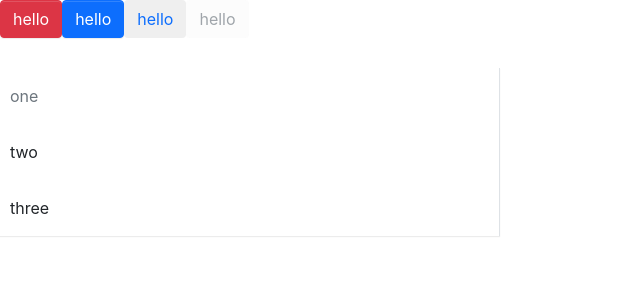
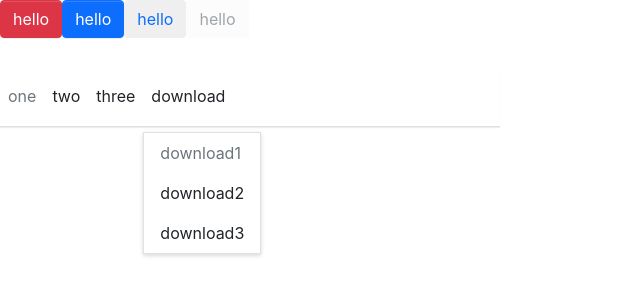
Before and after one commit to JavonLuo/vship, a React (Create React App) app: page / in a window 1280 px wide. Shown: the top 300 px of the page, without its empty margins (0-640 px from the left). Built offline with nearby package versions, Linux system fonts and the light colour scheme.

Commit message:
Menu组件升级

```diff
--- a/src/App.tsx
+++ b/src/App.tsx
@@ -2,7 +2,8 @@
 import './styles/index.scss';
 import Button from './components/Button';
 import Menu from './components/Menu/menu';
-import MenuItem from './components/Menu/menuItem'
+import MenuItem from './components/Menu/menuItem';
+import SubMenu from './components/Menu/subMenu'
 function App() {
   return (
     <div className="App">
@@ -19,16 +20,27 @@
         hello
      </Button>
      <div style={{width:500}}>
-      <Menu mode={'vertical'}>
-        <MenuItem index={0} disabled>
+      <Menu mode={'horizontal'}>
+        <MenuItem disabled>
           one
        </MenuItem>
-        <MenuItem index={1}>
+        <MenuItem>
           two
        </MenuItem>
-        <MenuItem index={2}>
+        <MenuItem>
           three
        </MenuItem>
+       <SubMenu title='download'>
+       <MenuItem disabled>
+       download1
+       </MenuItem>
+        <MenuItem>
+        download2
+       </MenuItem>
+        <MenuItem>
+        download3
+       </MenuItem>
+       </SubMenu>
       </Menu>
      </div>
     </div>
--- a/src/components/Menu/_style.scss
+++ b/src/components/Menu/_style.scss
@@ -24,6 +24,62 @@
         }
     }
 }
+.submenu-item {
+    position: relative;
+    .submenu-title {
+      display: flex;
+      align-items: center;
+    }
+    .arrow-icon {
+      transition: transform .25s ease-in-out;
+      margin-left: 3px;
+    }
+    &:hover {
+      .arrow-icon {
+        transform: rotate(180deg);
+      }
+    }
+  }
+  .is-vertical {
+    .arrow-icon {
+      transform: rotate(0deg) !important;
+    }
+  }
+  .is-vertical.is-opened {
+    .arrow-icon {
+      transform: rotate(180deg) !important;
+    }
+  }
+  .submenu {
+    //display: none;
+    list-style:none;
+    padding-left: 0;
+    white-space: nowrap;
+    //transition: $menu-transition;
+    .menu-item {
+      padding: $menu-item-padding-y $menu-item-padding-x;
+      cursor: pointer;
+      transition: $menu-transition;
+      color: $body-color;
+      &.is-active, &:hover {
+        color: $menu-item-active-color !important;
+      }
+    }
+  }
+  .menu-horizontal {
+    >.menu-item {
+      border-bottom: $menu-item-active-border-width solid transparent;
+    }
+    .submenu {
+      position: absolute;
+      background: $white;
+      z-index: 100;
+      top: calc(100% + 8px);
+      left: 0;
+      border: $menu-border-width solid $menu-border-color;
+      box-shadow: $submenu-box-shadow;
+    }
+  }
 .menu-vertical{
     flex-direction: column;
     border-bottom: 0px;
--- a/src/components/Menu/menu.tsx
+++ b/src/components/Menu/menu.tsx
@@ -1,6 +1,6 @@
 import React,{ useState, createContext } from 'react'
 import classNameas from 'classnames'
-// import MenuItem from './menuItem'
+import { MenuItemProps } from './menuItem'
 
 type menuMode = 'horizontal' | 'vertical'
 type onSelectCallback = (selectedIndex: number) => void
@@ -21,7 +21,8 @@
     const { defaultIndex, className, mode, style, children, onSelect } = props
     const [ curentActice, setActive ] = useState(defaultIndex)
     const classes = classNameas('menu', className, {
-        'menu-vertical': mode === 'vertical'
+        'menu-vertical': mode === 'vertical',
+        'menu-horizontal': mode !== 'vertical'
     })
     const handleClick = (index:number) => {
         setActive(index)
@@ -33,10 +34,23 @@
         index: curentActice ? curentActice : 0,
         onSelect: handleClick
     }
+    const renderChildren = () => {
+        return React.Children.map(children, (child,index) => {
+            const childElement = child as React.FunctionComponentElement<MenuItemProps>
+            const { displayName } = childElement.type
+            if (displayName === 'MenuItem' || displayName === 'SubMenu') {
+                return React.cloneElement(childElement, {
+                    index
+                })
+            } else {
+                console.error('warning: Menu has a child which is not a MenuItem component')
+            }
+        })
+    }
     return (
         <ul className={classes} style={style} data-testid='test-menu'>
             <MenuContext.Provider value={passedContext}>
-            {children}
+            {renderChildren()}
             </MenuContext.Provider>
         </ul>
     )
--- a/src/components/Menu/menuItem.tsx
+++ b/src/components/Menu/menuItem.tsx
@@ -2,14 +2,14 @@
 import classNames from 'classnames'
 import { MenuContext } from './menu'
 
-export interface menuItemProps {
-    index:number;
+export interface MenuItemProps {
+    index?:number;
     disabled?:boolean;
     className?:string;
     style?:React.CSSProperties;
 }
 
-const MenuItem: React.FC<menuItemProps> = (props) => {
+const MenuItem: React.FC<MenuItemProps> = (props) => {
     const { index, disabled, className, style, children} = props
     const context = useContext(MenuContext)
     const classes = classNames('menu-item',className,{
@@ -17,7 +17,7 @@
         'is-active': context.index === index && !disabled
     })
     const handleClick = () => {
-        if(context.onSelect && !disabled){
+        if(context.onSelect && !disabled && (typeof index === 'number')){
             context.onSelect(index)
         }
     }
@@ -27,5 +27,6 @@
         </li>
     )
 }
+MenuItem.displayName = 'MenuItem'
 
 export default MenuItem
--- /dev/null
+++ b/src/components/Menu/subMenu.tsx
@@ -0,0 +1,41 @@
+import React, { useContext } from 'react'
+import classNames from 'classnames'
+import { MenuContext } from './menu'
+import { MenuItemProps } from './menuItem'
+
+export interface SubMenuProps {
+    index?: number;
+    title: string;
+    className?: string
+}
+
+const SubMenu: React.FC<SubMenuProps> = ({index, title, className, children}) => {
+    const context = useContext(MenuContext)
+    const classes = classNames('menu-item submenu-item', className, {
+        'is-active': context.index === index
+    })
+    const renderChildren = () => {
+        const childrenComponent = React.Children.map(children, (child, index) => {
+            const childElement = child as React.FunctionComponentElement<MenuItemProps>
+            if (childElement.type.displayName === 'MenuItem') {
+                return childElement
+            } else {
+                console.error('Warning: SubMenu has a child which is not a MenuItem component')
+            }
+        })
+        return (
+            <ul className='submenu' >
+                {childrenComponent}
+            </ul>
+        )
+    }
+    return (
+        <li key={index} className={classes}>
+            <div className='submenu-title'>{title}</div>
+            {renderChildren()}
+        </li>
+    )
+}
+SubMenu.displayName = 'SubMenu'
+
+export default SubMenu
```
Also changed, not shown: 1 other file (tests, documents, lock files or other folders).
